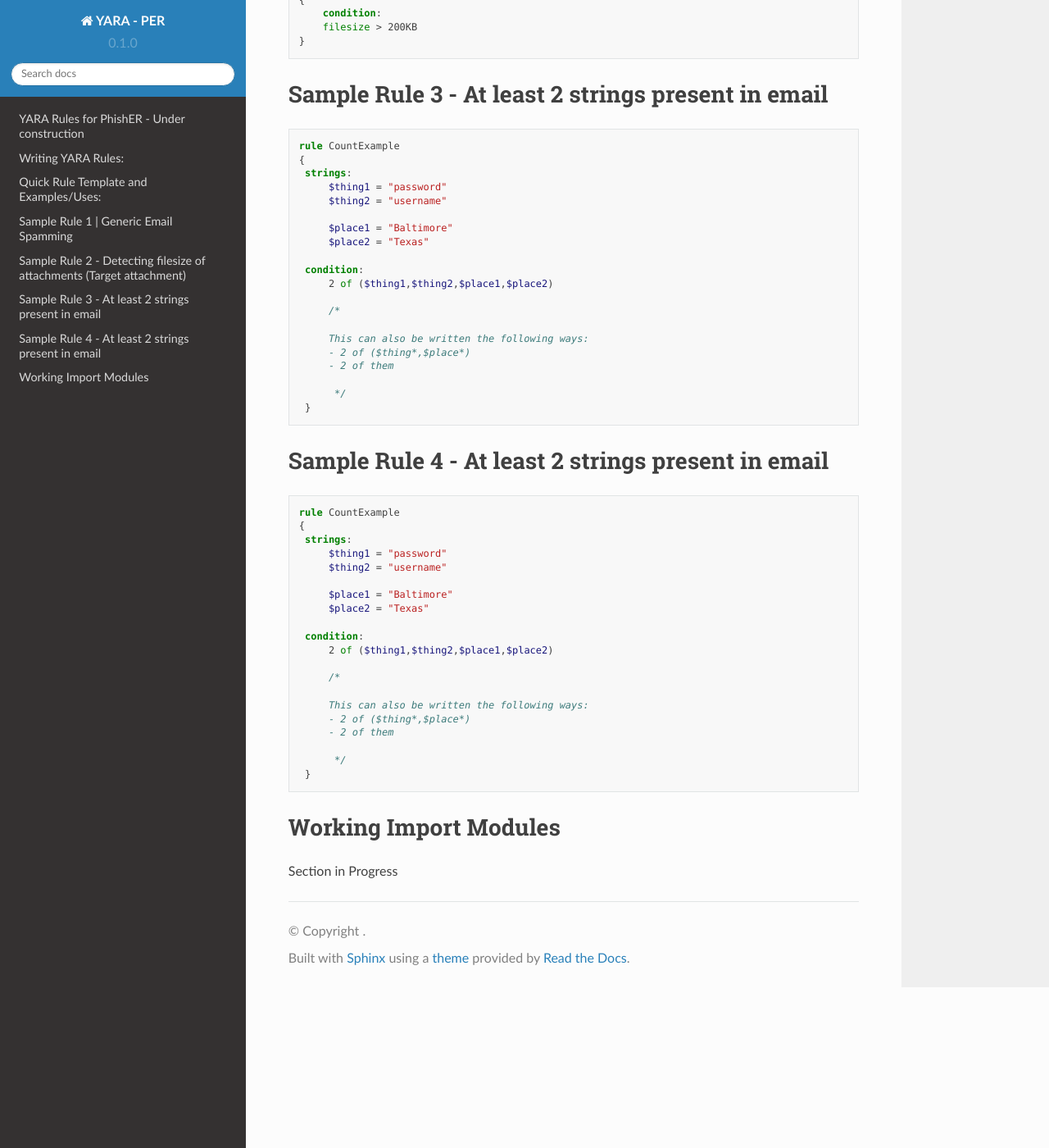
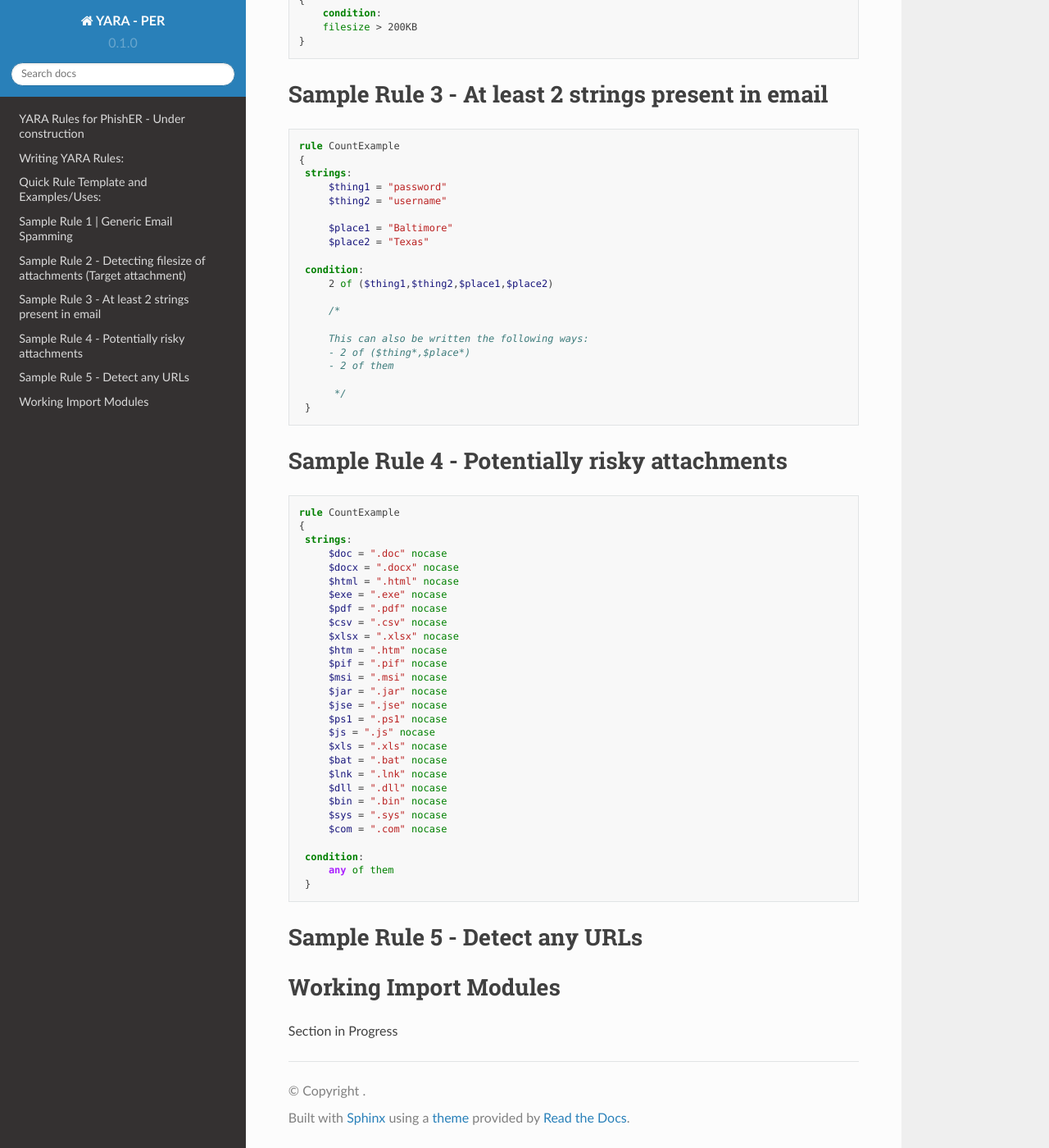
Before and after one commit to TPSWizard/YARA-Post-Inbox, a Sphinx documentation site: the page built from docs/source/index.rst, in a window 1280 px wide and 1400 px high, scrolled down 2108 px. Shown: the whole window at 82% size. Built offline with Sphinx 7.4.7 and the Read the Docs theme 2.0.0, drawn with Linux system fonts in a browser that asks for light colours.

Commit message:
Update index.rst

```diff
--- a/docs/source/index.rst
+++ b/docs/source/index.rst
@@ -182,7 +182,7 @@ Sample Rule 3 - At least 2 strings present in email
          */
     }
 
-Sample Rule 4 - At least 2 strings present in email
+Sample Rule 4 - Potentially risky attachments
 ================================
 
 .. code-block:: yara
@@ -190,23 +190,36 @@ Sample Rule 4 - At least 2 strings present in email
    rule CountExample
    {
     strings:
-        $thing1 = "password"
-        $thing2 = "username"
-
-        $place1 = "Baltimore"
-        $place2 = "Texas"
+        $doc = ".doc" nocase
+        $docx = ".docx" nocase
+        $html = ".html" nocase
+        $exe = ".exe" nocase
+        $pdf = ".pdf" nocase
+        $csv = ".csv" nocase
+        $xlsx = ".xlsx" nocase
+        $htm = ".htm" nocase
+        $pif = ".pif" nocase
+        $msi = ".msi" nocase
+        $jar = ".jar" nocase
+        $jse = ".jse" nocase
+        $ps1 = ".ps1" nocase
+        $js = ".js" nocase
+        $xls = ".xls" nocase
+        $bat = ".bat" nocase
+        $lnk = ".lnk" nocase
+        $dll = ".dll" nocase
+        $bin = ".bin" nocase
+        $sys = ".sys" nocase
+        $com = ".com" nocase
 
     condition:
-        2 of ($thing1,$thing2,$place1,$place2)
+        any of them
+    }
 
-        /*
+Sample Rule 5 - Detect any URLs
+================================
 
-        This can also be written the following ways:
-        - 2 of ($thing*,$place*)
-        - 2 of them
 
-         */
-    }
 
 
 Working Import Modules
```
